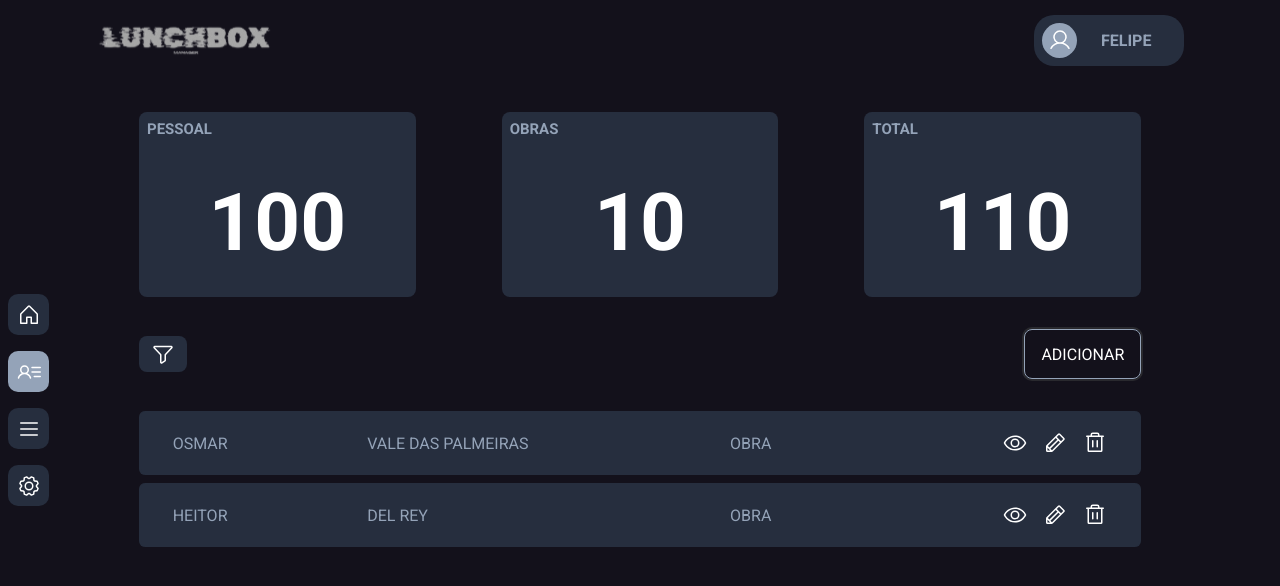
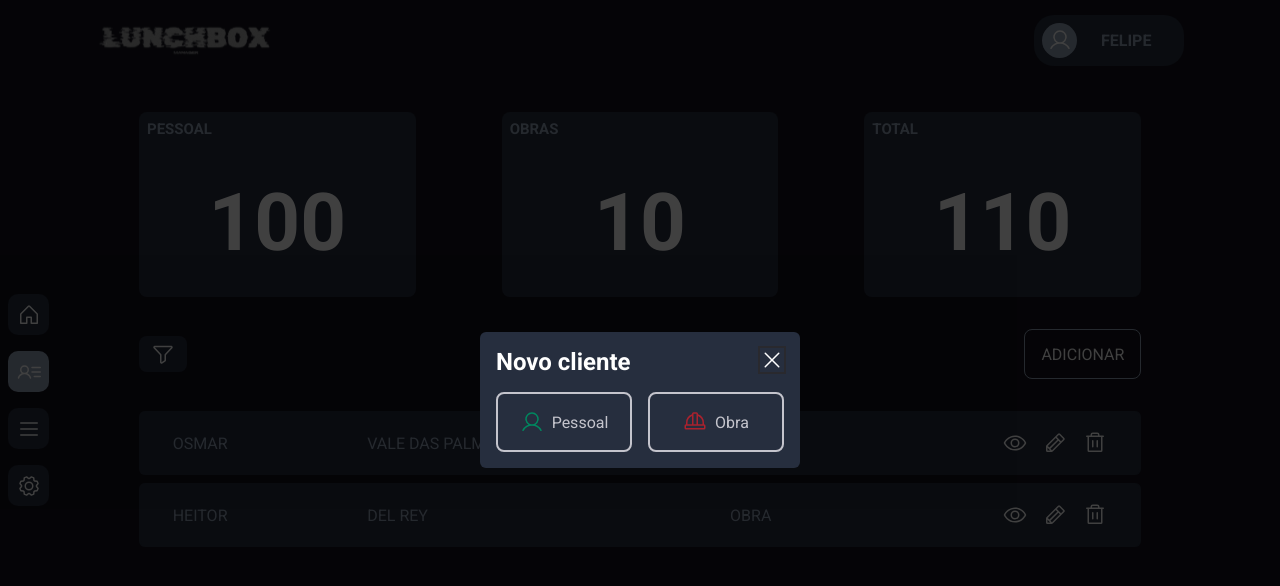
Before and after one commit to FelpFS1/lunchboxProject, a React (Vite) app: page /clients in a window 1280 px wide. Both pictures are taken after a click on the button "ADICIONAR". Shown: the top 586 px of the page. Built offline with nearby package versions, Linux system fonts and the light colour scheme.

Commit message:
feat: New Customer modal created

```diff
--- a/src/components/AddlunchButton/index.tsx
+++ b/src/components/AddlunchButton/index.tsx
@@ -17,8 +17,7 @@ export default function AddlunchButton() {
           <Plus />
         </Styles.ButtonContainer>
       </Dialog.Trigger>
-      <AddModal>
-        <Styles.ModalTitle>Adicionar marmitas</Styles.ModalTitle>
+      <AddModal title="Adicionar marmitas">
         <Styles.FormContainer onSubmit={handleSubmit}>
           <Select.Root>
             <Styles.SelectTrigger aria-label="Client">
--- a/src/components/AddlunchButton/styles.ts
+++ b/src/components/AddlunchButton/styles.ts
@@ -1,5 +1,4 @@
 import styled from "styled-components";
-import * as Dialog from "@radix-ui/react-dialog";
 import * as Select from "@radix-ui/react-select";
 
 export const ButtonContainer = styled.button`
@@ -22,9 +21,6 @@ export const ButtonContainer = styled.button`
   }
 `;
 
-export const ModalTitle = styled(Dialog.Title)`
-  color: ${(props) => props.theme.white};
-`;
 export const FormContainer = styled.form`
   display: flex;
   flex-direction: column;
--- a/src/components/addModal/index.tsx
+++ b/src/components/addModal/index.tsx
@@ -5,8 +5,9 @@ import { X } from "@phosphor-icons/react";
 
 interface ModalProps {
   children: ReactNode;
+  title: string;
 }
-export default function AddModal({ children }: ModalProps) {
+export default function AddModal({ children, title }: ModalProps) {
   return (
     <Dialog.Portal>
       <Styles.Overlay />
@@ -15,6 +16,7 @@ export default function AddModal({ children }: ModalProps) {
           <X size={24} />
         </Styles.CloseModalButton>
         <Dialog.Description />
+        <Styles.ModalTitle>{title}</Styles.ModalTitle>
         {children}
       </Styles.Content>
     </Dialog.Portal>
--- a/src/components/addModal/styles.ts
+++ b/src/components/addModal/styles.ts
@@ -36,3 +36,6 @@ export const CloseModalButton = styled(Dialog.Close)`
     opacity: 0.5;
   }
 `;
+export const ModalTitle = styled(Dialog.Title)`
+  color: ${(props) => props.theme.white};
+`;
--- /dev/null
+++ b/src/pages/Clients/components/AddCustomerButton/index.tsx
@@ -0,0 +1,62 @@
+import * as Dialog from "@radix-ui/react-dialog";
+import * as Styles from "./styles";
+import AddModal from "../../../../components/AddModal";
+import { HardHat, User } from "@phosphor-icons/react";
+import { useState } from "react";
+export default function AddCustomerButton() {
+  const [customerRadioValue, setCustomerRadioValue] = useState<
+    string | undefined
+  >(undefined);
+
+  return (
+    <Dialog.Root>
+      <Dialog.Trigger asChild>
+        <Styles.AddCustomerButtonContainer>
+          Adicionar
+        </Styles.AddCustomerButtonContainer>
+      </Dialog.Trigger>
+      <AddModal title="Novo cliente">
+        <Styles.FormContainer>
+          <Styles.CustomerType
+            onValueChange={(value) => setCustomerRadioValue(value)}
+          >
+            <Styles.CustomerTypeButton value="person" variant="person">
+              <User size={24} />
+              Pessoal
+            </Styles.CustomerTypeButton>
+            <Styles.CustomerTypeButton
+              value="constructions"
+              variant="constructions"
+            >
+              <HardHat size={24} />
+              Obra
+            </Styles.CustomerTypeButton>
+          </Styles.CustomerType>
+          {customerRadioValue === "person" && (
+            <>
+              <input type="text" placeholder="Nome do cliente" />
+              <input type="text" placeholder="Endereço do cliente" />
+              <input type="tel" placeholder="Número de telefone" />
+
+              <Styles.AddCustomerButtonForm>
+                Adicionar
+              </Styles.AddCustomerButtonForm>
+            </>
+          )}
+          {customerRadioValue === "constructions" && (
+            <>
+              <input type="text" placeholder="Nome do responsável" />
+              <input type="text" placeholder="Nome da empresa" />
+              <input type="text" placeholder="Local da obra" />
+              <input type="tel" placeholder="Número de telefone" />
+
+              <Styles.AddCustomerButtonForm>
+                Adicionar
+              </Styles.AddCustomerButtonForm>
+            </>
+          )}
+        </Styles.FormContainer>
+      </AddModal>
+    </Dialog.Root>
+  );
+}
--- /dev/null
+++ b/src/pages/Clients/components/AddCustomerButton/styles.ts
@@ -0,0 +1,101 @@
+import styled from "styled-components";
+import * as RadioGroup from "@radix-ui/react-radio-group";
+
+export const AddCustomerButtonContainer = styled.button`
+  height: 50px;
+  background-color: transparent;
+  border: 1px solid;
+  border-color: ${(props) => props.theme["gray-100"]};
+  border-radius: 8px;
+  color: ${(props) => props.theme["gray-100"]};
+  padding: 1rem;
+  text-transform: uppercase;
+  color: ${(props) => props.theme.white};
+  display: flex;
+  align-items: center;
+
+  cursor: pointer;
+  transition: all 0.2s ease-in-out;
+
+  &:hover {
+    background-color: ${(props) => props.theme["gray-400"]};
+  }
+`;
+
+export const FormContainer = styled.form`
+  display: flex;
+  flex-direction: column;
+  margin-top: 1rem;
+  gap: 1rem;
+  align-items: center;
+  width: 100%;
+
+  input {
+    width: 100%;
+    background-color: ${(props) => props.theme["gray-700"]};
+    color: ${(props) => props.theme["gray-100"]};
+    padding: 0.8rem 0.5rem;
+    border: 0;
+    border-radius: 8px;
+    &::placeholder {
+      color: ${(props) => props.theme["gray-100"]};
+    }
+  }
+`;
+
+export const CustomerType = styled(RadioGroup.Root)`
+  display: flex;
+  width: 100%;
+  gap: 1rem;
+`;
+
+interface CustomerTypeProps {
+  variant: "constructions" | "person";
+}
+export const CustomerTypeButton = styled(RadioGroup.Item)<CustomerTypeProps>`
+  width: 50%;
+  padding: 1rem;
+  display: flex;
+  gap: 0.5rem;
+  align-items: center;
+  justify-content: center;
+  border: 2px solid;
+  border-radius: 8px;
+  cursor: pointer;
+  background-color: ${(props) => props.theme["gray-400"]};
+  color: ${(props) => props.theme["gray-300"]};
+
+  svg {
+    color: ${(props) =>
+      props.variant === "person"
+        ? props.theme["green-500"]
+        : props.theme["red-500"]};
+  }
+
+  &[data-state="unchecked"]:hover {
+    background-color: ${(props) => props.theme["gray-500"]};
+  }
+
+  &[data-state="checked"] {
+    color: ${(props) => props.theme.white};
+    background-color: ${(props) =>
+      props.variant === "person"
+        ? props.theme["green-500"]
+        : props.theme["red-500"]};
+
+    svg {
+      color: ${(props) => props.theme.white};
+    }
+  }
+`;
+
+export const AddCustomerButtonForm = styled.button`
+  width: 100%;
+  padding: 1rem 0.5rem;
+  background-color: ${(props) => props.theme["green-500"]};
+  border: 0;
+  border-radius: 8px;
+  font-weight: bold;
+  color: ${(props) => props.theme.white};
+  cursor: pointer;
+`;
--- a/src/pages/Clients/index.tsx
+++ b/src/pages/Clients/index.tsx
@@ -2,7 +2,9 @@ import { Eye, Funnel, Pencil, Trash } from "@phosphor-icons/react";
 import Summary from "../../components/Summary";
 
 import * as Styles from "./styles";
+
 import DataTable from "../../components/DataTable";
+import AddCustomerButton from "./components/AddCustomerButton";
 
 export default function Clients() {
   return (
@@ -16,7 +18,7 @@ export default function Clients() {
         <Styles.FilterButton>
           <Funnel size={24} />
         </Styles.FilterButton>
-        <Styles.AddCustomerButton>Adicionar</Styles.AddCustomerButton>
+        <AddCustomerButton />
       </Styles.OptionsContainer>
       <DataTable>
         <tbody>
--- a/src/pages/Clients/styles.ts
+++ b/src/pages/Clients/styles.ts
@@ -35,27 +35,6 @@ export const FilterButton = styled.button`
   }
 `;
 
-export const AddCustomerButton = styled.button`
-  height: 50px;
-  background-color: transparent;
-  border: 1px solid;
-  border-color: ${(props) => props.theme["gray-100"]};
-  border-radius: 8px;
-  color: ${(props) => props.theme["gray-100"]};
-  padding: 1rem;
-  text-transform: uppercase;
-  color: ${(props) => props.theme.white};
-  display: flex;
-  align-items: center;
-
-  cursor: pointer;
-  transition: all 0.2s ease-in-out;
-
-  &:hover {
-    background-color: ${(props) => props.theme["gray-400"]};
-  }
-`;
-
 export const TdButtons = styled.td`
   display: flex;
   align-items: center;
--- a/src/styles/themes/default.ts
+++ b/src/styles/themes/default.ts
@@ -2,13 +2,14 @@ export const defaultTheme = {
   white: "#fff",
 
   "gray-100": "#94A3B8",
-
+  "gray-300": "#C4C4CC",
   "gray-400": "#262E3E",
   "gray-500": "#29292E",
   "gray-700": "#13111B",
 
   "green-300": "#00B37E",
   "green-500": "#00875F",
+
   "green-700": "#015F43",
 
   "red-300": "#F75A68",
```
